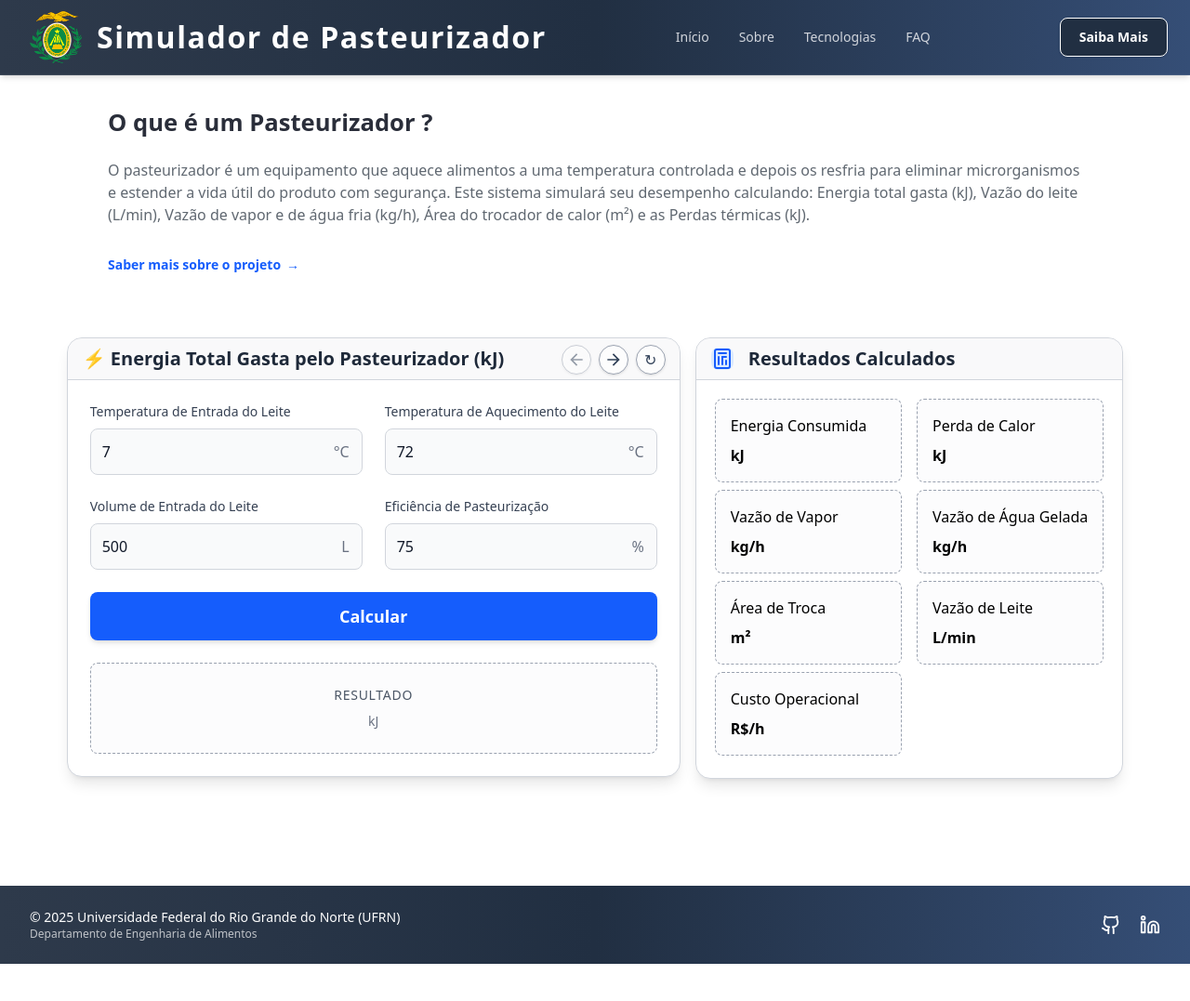
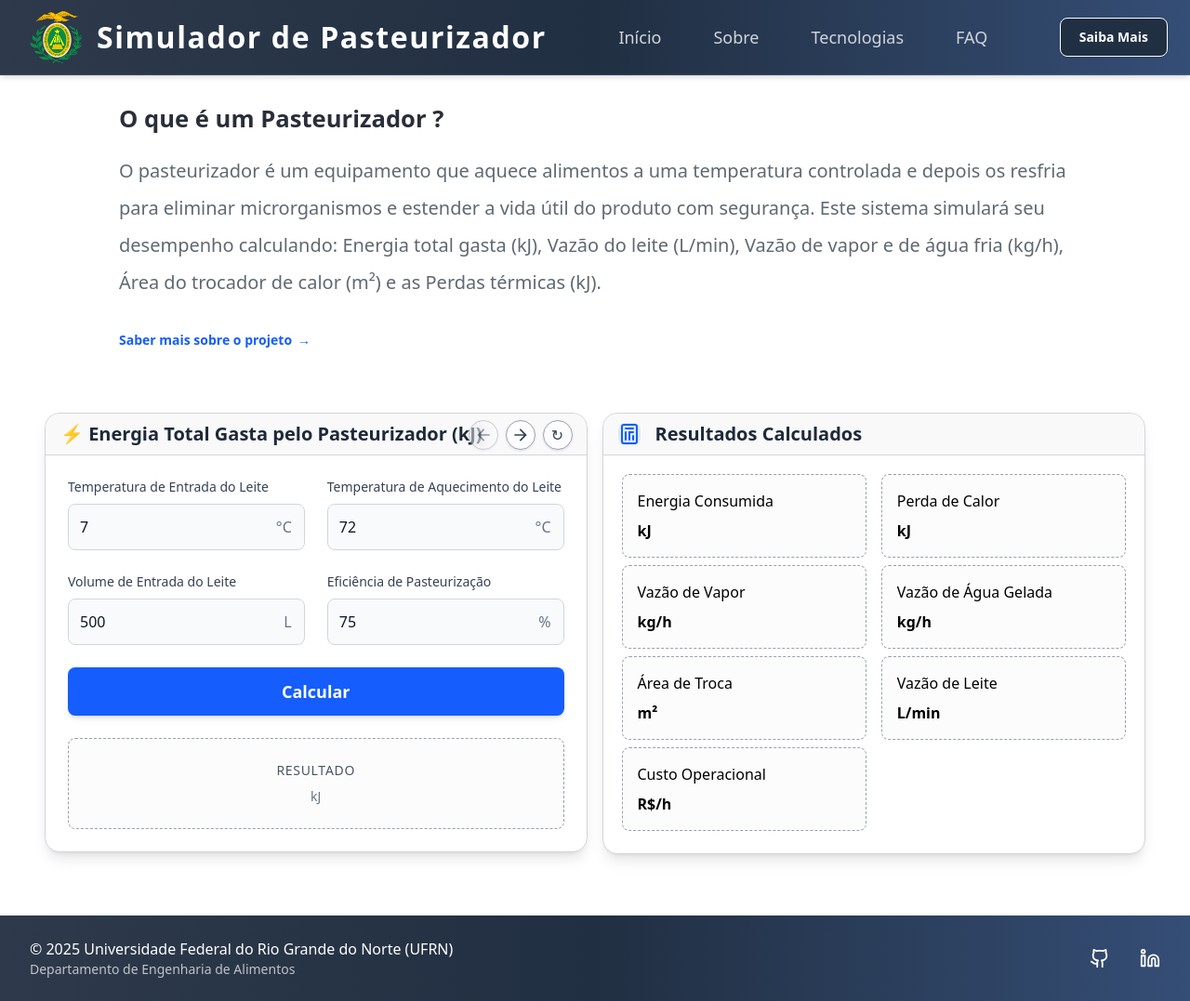
Before and after one commit to Caio2a7/pasteurizer-simulator, a Vue app: page / in a window 1280 px wide. Shown: the whole page at 93% size. Before the commit the page ends 1037 px from the top, so only its background shows below. Built offline with nearby package versions, Linux system fonts and the light colour scheme.

Commit message:
fix: corrigido a responsividade para telas grandes de alguns componentes

```diff
--- a/src/components/Calculator.vue
+++ b/src/components/Calculator.vue
@@ -14,18 +14,8 @@ const onCalcButtonClick = () => {
 
 </script>
 <template>
-    <div class="lg:w-auto w-full mx-0 flex flex-col overflow-hidden rounded-2xl border border-gray-300 bg-white shadow-lg hover:shadow-2xl transition-shadow duration-300">
+    <div class="xl:w-full lg:w-auto w-full mx-0 flex flex-col overflow-hidden rounded-2xl border border-gray-300 bg-white shadow-lg hover:shadow-2xl transition-shadow duration-300">
         <div class="flex items-center gap-4 bg-gray-100/50 ps-4 p-2  border-b border-gray-300 ">
-            <!-- <div class="grid place-items-center rounded-lg bg-blue-100 text-blue-600 ">
-                <svg xmlns="http://www.w3.org/2000/svg" width="1.5em" height="1.5em" viewBox="0 0 24 24" fill="none" stroke="currentColor" stroke-width="2" stroke-linecap="round" stroke-linejoin="round">
-                    <rect width="16" height="20" x="4" y="2" rx="2"></rect>
-                    <line x1="8" x2="16" y1="6" y2="6"></line>
-                    <line x1="16" x2="16" y1="14" y2="18"></line>
-                    <line x1="16" x2="12" y1="10" y2="10"></line>
-                    <line x1="12" x2="12" y1="10" y2="18"></line>
-                    <line x1="8" x2="8" y1="10" y2="18"></line>
-                </svg>
-            </div> -->
             <p class="lg:text-xl sm:text-[15px] flex-1 break-words font-bold text-gray-800"> {{ props.cardTitle }} </p>
         </div>
 
--- a/src/components/Card.vue
+++ b/src/components/Card.vue
@@ -14,7 +14,7 @@ const onCalcButtonClick = () => {
 
 </script>
 <template>
-    <div class="lg:w-auto w-full lg:ms-4 sm:ms-0 flex flex-col overflow-hidden rounded-2xl border border-gray-300 bg-white shadow-lg hover:shadow-2xl transition-shadow duration-300">
+    <div class="xl:w-full lg:w-auto w-full lg:ms-4 sm:ms-0 flex flex-col overflow-hidden rounded-2xl border border-gray-300 bg-white shadow-lg hover:shadow-2xl transition-shadow duration-300">
         <div class="flex items-center gap-4 bg-gray-100/50 ps-4 p-2  border-b border-gray-300">
             <div class="grid place-items-center rounded-lg bg-blue-100 text-blue-600 ">
                 <svg xmlns="http://www.w3.org/2000/svg" width="1.5em" height="1.5em" viewBox="0 0 24 24" fill="none" stroke="currentColor" stroke-width="2" stroke-linecap="round" stroke-linejoin="round">
--- a/src/components/CardsCaroulsel.vue
+++ b/src/components/CardsCaroulsel.vue
@@ -36,7 +36,7 @@ const cardsButtonTransition = ref('');
 </script>
 
 <template>
-    <div class="lg:w-auto w-full relative flex justify-center items-center mt-0 mb-7 pt-12 sm:mx-0">
+    <div class="xl:w-full lg:w-auto w-full relative flex justify-center items-center mt-0 mb-7 pt-12 sm:mx-0">
         <div class="absolute right-4 top-2 xl:top-14 lg:top-2 md:top-2 sm:top-2 z-10 flex items-center gap-x-2">
             <button
                 type="button"
--- a/src/components/Footer.vue
+++ b/src/components/Footer.vue
@@ -3,20 +3,20 @@
 </script>
 
 <template>
-    <footer class="bottom-0 z-50 mt-10  bg-gradient-to-r from-[#2E3A4B] via-[#212f42] to-[#354e76] text-white shadow-lg">
-        <div class="mx-auto max-w-7xl px-4 py-6 sm:px-6 lg:px-8">
-            <div class="flex flex-col items-center justify-between gap-4 sm:flex-row">
+  <footer class="bottom-0 z-50 mt-10 bg-gradient-to-r from-[#2E3A4B] via-[#212f42] to-[#354e76] text-white shadow-lg">
+    <div class="mx-auto w-full max-w-7xl px-4 py-6 sm:px-6 lg:px-8 xl:max-w-screen-xl 2xl:px-32">
+      <div class="flex flex-col items-center justify-between gap-4 sm:flex-row xl:gap-8">
 
-                <div class="text-center sm:text-left">
-                    <p class="text-sm">
+        <div class="text-center sm:text-left xl:text-base">
+          <p class="text-sm xl:text-base">
             © 2025 Universidade Federal do Rio Grande do Norte (UFRN)
           </p>
-                    <p class="text-xs text-white/70">
+          <p class="text-xs text-white/70 xl:text-sm">
             Departamento de Engenharia de Alimentos
           </p>
         </div>
 
-                <div class="flex items-center gap-5">
+        <div class="flex items-center gap-5 xl:gap-8">
           <a href="https://github.com/Caio2a7" aria-label="GitHub" class="text-white/80 transition-colors hover:text-white">
             <svg xmlns="http://www.w3.org/2000/svg" width="22" height="22" viewBox="0 0 24 24" fill="none" stroke="white" stroke-width="2" stroke-linecap="round" stroke-linejoin="round">
               <path d="M15 22v-4a4.8 4.8 0 0 0-1-3.5c3 0 6-2 6-5.5.08-1.25-.27-2.48-1-3.5.28-1.15.28-2.35 0-3.5 0 0-1 0-3 1.5-2.64-.5-5.36-.5-8 0C6 2 5 2 5 2c-.3 1.15-.3 2.35 0 3.5A5.403 5.403 0 0 0 4 9c0 3.5 3 5.5 6 5.5-.39.49-.68 1.05-.85 1.65-.17.6-.22 1.23-.15 1.85v4"/>
@@ -36,7 +36,3 @@
     </div>
   </footer>
 </template>
-
-<style scoped>
-  /* Estilos específicos do componente aqui */
-</style>
--- a/src/components/Header.vue
+++ b/src/components/Header.vue
@@ -26,24 +26,38 @@ function toggleMenu() {
         </a>
       </div>
 
-      <nav class="hidden items-center gap-2 lg:flex">
-        <a href="/" class="group relative px-3 py-2 text-sm font-medium text-gray-300 transition-colors hover:text-white">
+      <nav class="hidden items-center gap-2 lg:flex xl:gap-6 2xl:gap-8">
+  <a
+    href="/"
+    class="group relative px-3 py-2 text-sm sm:text-base xl:text-lg 2xl:text-xl font-medium text-gray-300 transition-colors hover:text-white xl:px-4 2xl:px-6"
+  >
     Início
     <span class="absolute bottom-0 left-1/2 h-0.5 w-0 -translate-x-1/2 bg-white transition-all duration-300 group-hover:w-full"></span>
   </a>
-        <a href="/sobre" class="group relative px-3 py-2 text-sm font-medium text-gray-300 transition-colors hover:text-white">
+  <a
+    href="/sobre"
+    class="group relative px-3 py-2 text-sm sm:text-base xl:text-lg 2xl:text-xl font-medium text-gray-300 transition-colors hover:text-white xl:px-4 2xl:px-6"
+  >
     Sobre
     <span class="absolute bottom-0 left-1/2 h-0.5 w-0 -translate-x-1/2 bg-white transition-all duration-300 group-hover:w-full"></span>
   </a>
-        <a href="/tech" class="group relative px-3 py-2 text-sm font-medium text-gray-300 transition-colors hover:text-white">
+  <a
+    href="/tech"
+    class="group relative px-3 py-2 text-sm sm:text-base xl:text-lg 2xl:text-xl font-medium text-gray-300 transition-colors hover:text-white xl:px-4 2xl:px-6"
+  >
     Tecnologias
     <span class="absolute bottom-0 left-1/2 h-0.5 w-0 -translate-x-1/2 bg-white transition-all duration-300 group-hover:w-full"></span>
   </a>
-        <a href="/faq" class="group relative px-3 py-2 text-sm font-medium text-gray-300 transition-colors hover:text-white">
+  <a
+    href="/faq"
+    class="group relative px-3 py-2 text-sm sm:text-base xl:text-lg 2xl:text-xl font-medium text-gray-300 transition-colors hover:text-white xl:px-4 2xl:px-6"
+  >
     FAQ
     <span class="absolute bottom-0 left-1/2 h-0.5 w-0 -translate-x-1/2 bg-white transition-all duration-300 group-hover:w-full"></span>
   </a>
 </nav>
+
+
 
       <div class="flex items-center gap-4">
         <a href="https://drive.google.com/file/d/1L2KAN1ixyU6hWL0efCLDqgtCXaL-jQJG/view?usp=sharing">
--- a/src/components/Section.vue
+++ b/src/components/Section.vue
@@ -7,15 +7,17 @@ const props = defineProps({
 </script>
 
 <template>
-    <section class="xl:mx-25 lg:mx-35 sm:mx-10">
-        <div class="section-header">
-            <h2 class="text-[var(--text-section-title-color)] font-bold mb-5">{{ props.title }}</h2>
-            <p class="text-[var(--text-description-color)]">{{ props.description }}</p>
-        </div>
-        <div class="flex justify-start items-start">
-            <slot>
-
-            </slot>
-        </div>
-    </section>
+  <section class="sm:mx-10 lg:mx-20 xl:mx-28 2xl:mx-10">
+    <div class="section-header">
+      <h2 class="text-[var(--text-section-title-color)] font-bold mb-5 text-lg sm:text-xl lg:text-2xl xl:text-3xl 2xl:text-4xl">
+        {{ props.title }}
+      </h2>
+      <p class="text-[var(--text-description-color)] text-sm sm:text-base lg:text-lg xl:text-xl 2xl:text-2xl leading-relaxed xl:leading-loose">
+        {{ props.description }}
+      </p>
+    </div>
+    <div class="flex justify-start items-start">
+      <slot></slot>
+    </div>
+  </section>
 </template>
--- a/src/views/Home.vue
+++ b/src/views/Home.vue
@@ -222,7 +222,7 @@ const handleResetValues = () => {
             </div>
         </Section>
 
-        <div class="lg:w-auto w-full md:px-8 sm:px-0 flex flex-auto flex-col lg:flex-row lg:items-start md:flex-col sm:flex-row justify-center items-center md:items-center mt-5">
+        <div class="xl:w-full lg:w-auto w-full md:px-8 sm:px-0 flex flex-auto flex-col lg:flex-row lg:items-start md:flex-col sm:flex-row justify-center items-center md:items-center mt-5">
             <CardsCaroulsel class="mx-4" data-aos="fade-up" duration="200" @backCard="handleBackCard()" @forwardCard="handleForwardCard()" @reset="handleResetValues()" :transitionName="transitionName" :disabledButton="disabledButton">
                 <div class="flex justify-center" :key="actualCardPosition">
                 <Calculator v-if="actualCardPosition === 0" @calc="EnergyConsumedToHeatMilk()" :calcResult="pasteurizerResults.energyConsumedToHeatMilk.result" :calcResultMeasure="pasteurizerResults.energyConsumedToHeatMilk.measure" cardTitle="⚡ Energia Total Gasta pelo Pasteurizador (kJ)">
@@ -281,7 +281,7 @@ const handleResetValues = () => {
                         </template>
                     </Calculator>
 
-                    <Calculator v-if="actualCardPosition === 2" @calc="steamInputFlowRate()" :calcResult="pasteurizerResults.steamInputFlowRate.result" :calcResultMeasure="pasteurizerResults.steamInputFlowRate.measure" cardTitle="💨 Vazão de Entrada de Vapor no Pasteurizador (kg/h)">
+                    <Calculator v-if="actualCardPosition === 2" @calc="steamInputFlowRate()" :calcResult="pasteurizerResults.steamInputFlowRate.result" :calcResultMeasure="pasteurizerResults.steamInputFlowRate.measure" cardTitle="💨 Vazão de Entrada de Vapor (kg/h)">
                         <template v-slot:card-form>
                             <div>
                                 <label for="energytotalConsumedSteamInput" class="block mb-2 text-sm font-medium text-gray-700 ">Energia Total Gasta pelo Pasteurizador</label>
@@ -519,7 +519,7 @@ const handleResetValues = () => {
                         {{ cardDetails[key].label }}
                     </h3>
 
-                <p class="text-slate-500 text-sm mb-6 flex-grow">
+                    <p class="text-sm sm:text-base xl:text-lg text-slate-500 text-sm mb-6 flex-grow">
                         {{ cardDetails[key].description }}
                     </p>
 
```
Lines whose indentation alone changed are shown as unchanged.
